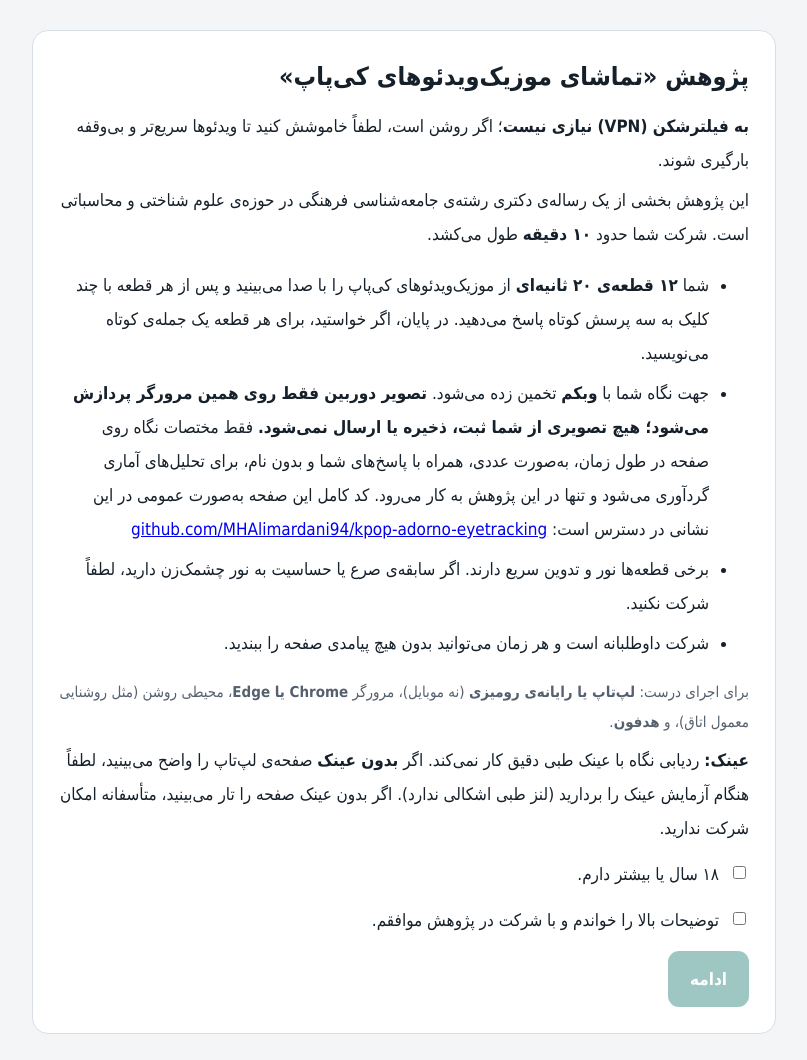
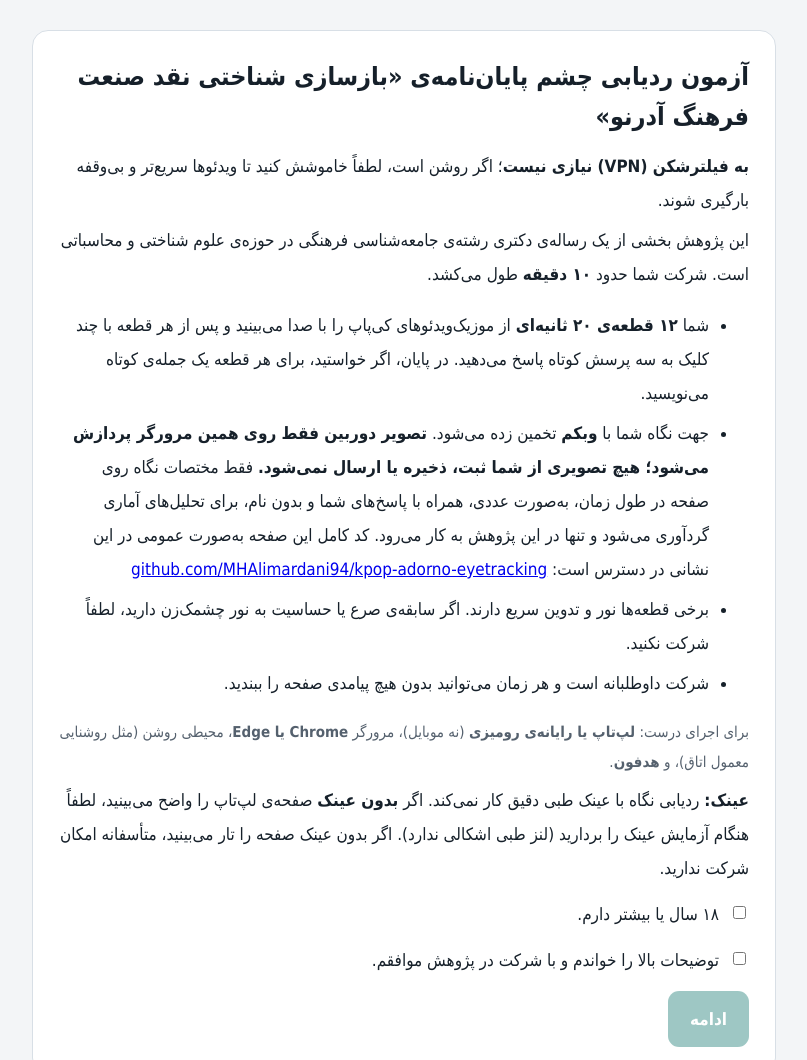
Before and after one commit to MHAlimardani94/kpop-adorno-eyetracking, a plain HTML site: page site/index.html in a window 1280 px wide. Shown: the top 1060 px of the page, without its empty margins (236-1043 px from the left). Drawn offline with Linux system fonts and the light colour scheme; a small style sheet from the web is missing.

Commit message:
Add files via upload

```diff
--- a/site/index.html
+++ b/site/index.html
@@ -3,7 +3,7 @@
 <head>
 <meta charset="utf-8">
 <meta name="viewport" content="width=device-width,initial-scale=1">
-<title>پژوهش تماشای موزیک‌ویدئو</title>
+<title>آزمون ردیابی چشم</title>
 <link rel="stylesheet" href="https://cdn.jsdelivr.net/gh/rastikerdar/vazirmatn@v33.003/Vazirmatn-font-face.css">
 <style>
 :root{--bg:#f3f5f7;--panel:#fff;--text:#16202a;--muted:#55616e;--accent:#0f766e;--line:#d8dfe6;--red:#be123c}
@@ -51,7 +51,7 @@ button:disabled{opacity:.4;cursor:not-allowed}button.sec{background:#e3e8ed;colo
 </div>
 
 <div class="card" id="pConsent">
-<h1>پژوهش «تماشای موزیک‌ویدئوهای کی‌پاپ»</h1>
+<h1>آزمون ردیابی چشم پایان‌نامه‌ی «بازسازی شناختی نقد صنعت فرهنگ آدرنو»</h1>
 <p><b>به فیلترشکن (VPN) نیازی نیست</b>؛ اگر روشن است، لطفاً خاموشش کنید تا ویدئوها سریع‌تر و بی‌وقفه بارگیری شوند.</p>
 <p>این پژوهش بخشی از یک رساله‌ی دکتری رشته‌ی جامعه‌شناسی فرهنگی در حوزه‌ی علوم شناختی و محاسباتی است. شرکت شما حدود <b>۱۰ دقیقه</b> طول می‌کشد.</p>
 <ul>
```
